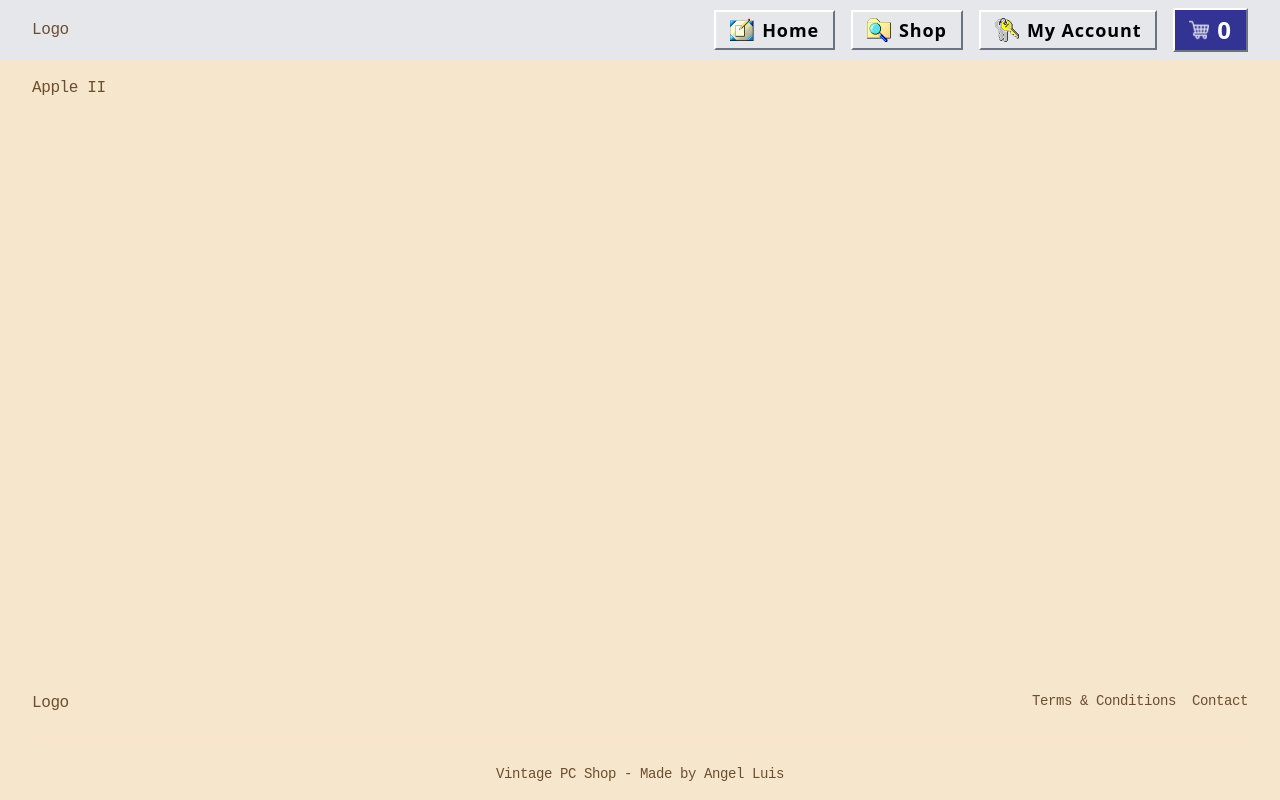
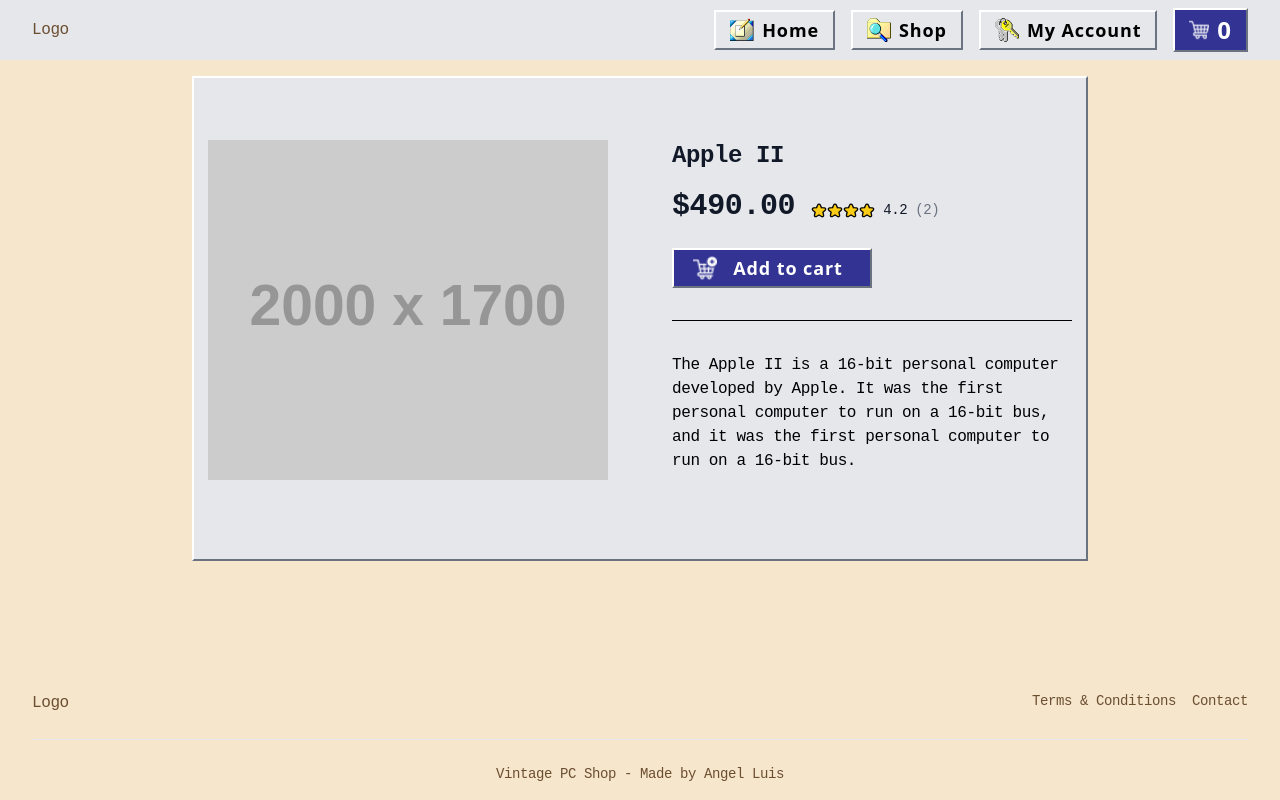
Before and after one commit to angel-luis/vintage-pc-shop, a React (Vite) app: page /product/apple-ii in a window 1280 px wide. Built offline with nearby package versions, Linux system fonts and the light colour scheme; no server answers; a web font is replaced by a local one.

Commit message:
Product section & componentize add to cart button

```diff
--- /dev/null
+++ b/src/components/product/add-to-cart-button.tsx
@@ -0,0 +1,16 @@
+import { useContext } from "react";
+
+import Button from "@/components/common/button";
+import { CartContext } from "@/contexts/cart-context";
+import { Product } from "@/lib/definitions";
+
+export default function AddToCartButton({ product }: { product: Product }) {
+  const { handleAddToCart } = useContext(CartContext);
+
+  return (
+    <Button style="tertiary" onClick={() => handleAddToCart(product)} widthFull>
+      <img src="/icons/add-to-cart.png" className="-ms-2 me-2 h-6 w-6" />
+      Add to cart
+    </Button>
+  );
+}
--- a/src/components/product/product-card.tsx
+++ b/src/components/product/product-card.tsx
@@ -1,14 +1,12 @@
-import { useContext } from "react";
 import { Link } from "react-router-dom";
 
-import Button from "@/components/common/button";
-import { CartContext } from "@/contexts/cart-context";
+import ProductScore from "@/components/product/product-score";
 import currencyConverter from "@/lib/currency-converter";
 import { Product } from "@/lib/definitions";
 
+import AddToCartButton from "./add-to-cart-button";
+
 export default function ProductCard({ product }: { product: Product }) {
-  const { handleAddToCart } = useContext(CartContext);
-
   return (
     <div className="relative rounded-lg border bg-gray-200 p-6">
       <div className="w95-border">
@@ -26,34 +24,14 @@
           </Link>
 
           <div className="flex items-center justify-between mb-4">
-            <div className="mt-2 flex items-center gap-2">
-              <div className="flex items-center">
-                {[...Array(product.stars)].map((_, index) => (
-                  <img key={index} className="h-4 w-4" src="icons/star.svg" />
-                ))}
-              </div>
-              <p className="text-sm font-medium text-gray-900">
-                {product.score.toFixed(1)}
-              </p>
-
-              <p className="text-sm font-medium text-gray-500">
-                ({product.reviews})
-              </p>
-            </div>
+            <ProductScore product={product} />
 
             <p className="text-2xl font-extrabold leading-tight text-gray-900">
               {currencyConverter(product.price)}
             </p>
           </div>
 
-          <Button
-            style="tertiary"
-            onClick={() => handleAddToCart(product)}
-            widthFull
-          >
-            <img src="icons/add-to-cart.png" className="-ms-2 me-2 h-6 w-6" />
-            Add to cart
-          </Button>
+          <AddToCartButton product={product} />
         </div>
       </div>
     </div>
--- /dev/null
+++ b/src/components/product/product-score.tsx
@@ -0,0 +1,18 @@
+import { Product } from "@/lib/definitions";
+
+export default function ProductScore({ product }: { product: Product }) {
+  return (
+    <div className="mt-2 flex items-center gap-2">
+      <div className="flex items-center">
+        {[...Array(product.stars)].map((_, index) => (
+          <img key={index} className="h-4 w-4" src="/icons/star.svg" />
+        ))}
+      </div>
+      <p className="text-sm font-medium text-gray-900">
+        {product.score.toFixed(1)}
+      </p>
+
+      <p className="text-sm font-medium text-gray-500">({product.reviews})</p>
+    </div>
+  );
+}
--- /dev/null
+++ b/src/components/product/product-section.tsx
@@ -0,0 +1,39 @@
+import AddToCartButton from "@/components/product/add-to-cart-button";
+import ProductScore from "@/components/product/product-score";
+import currencyConverter from "@/lib/currency-converter";
+import { Product } from "@/lib/definitions";
+
+export default function ProductSection({ product }: { product: Product }) {
+  return (
+    <section className="relative py-8 bg-gray-200 md:py-16 max-w-4xl mx-auto">
+      <div className="w95-border max-w-screen-xl px-4 mx-auto 2xl:px-0">
+        <div className="lg:grid lg:grid-cols-2 lg:gap-8 xl:gap-16">
+          <div className="shrink-0 max-w-md lg:max-w-lg mx-auto">
+            <img className="w-full" src={product.image} alt="" />
+          </div>
+
+          <div className="mt-6 sm:mt-8 lg:mt-0">
+            <h1 className="text-xl font-semibold text-gray-900 sm:text-2xl">
+              {product.title}
+            </h1>
+            <div className="mt-4 sm:items-center sm:gap-4 sm:flex">
+              <p className="text-2xl font-extrabold text-gray-900 sm:text-3xl">
+                {currencyConverter(product.price)}
+              </p>
+
+              <ProductScore product={product} />
+            </div>
+
+            <div className="mt-6 w-1/2">
+              <AddToCartButton product={product} />
+            </div>
+
+            <hr className="my-6 md:my-8 border-black" />
+
+            <p className="mb-6 text-black">{product.description}</p>
+          </div>
+        </div>
+      </div>
+    </section>
+  );
+}
--- a/src/data/products-mockup.json
+++ b/src/data/products-mockup.json
@@ -3,27 +3,30 @@
     "slug": "apple-ii",
     "title": "Apple II",
     "price": 490,
-    "image": "https://placehold.co/280x280",
+    "image": "https://placehold.co/2000x1700",
     "stars": 4,
     "score": 4.2,
-    "reviews": 2
+    "reviews": 2,
+    "description": "The Apple II is a 16-bit personal computer developed by Apple. It was the first personal computer to run on a 16-bit bus, and it was the first personal computer to run on a 16-bit bus."
   },
   {
     "slug": "commodore-64",
     "title": "Commodore 64",
     "price": 345,
-    "image": "https://placehold.co/280x280",
+    "image": "https://placehold.co/2000x1700",
     "stars": 4,
     "score": 4.7,
-    "reviews": 8
+    "reviews": 8,
+    "description": "The Commodore 64 is a 64-bit personal computer developed by Commodore. It was the first personal computer to run on a 64-bit bus, and it was the first personal computer to run on a 64-bit bus."
   },
   {
     "slug": "ibm-pc",
     "title": "IBM PC",
     "price": 680,
-    "image": "https://placehold.co/280x280",
+    "image": "https://placehold.co/2000x1700",
     "stars": 5,
     "score": 5,
-    "reviews": 1
+    "reviews": 1,
+    "description": "The IBM PC is a 16-bit personal computer developed by IBM. It was the first personal computer to run on a 16-bit bus, and it was the first personal computer to run on a 16-bit bus."
   }
 ]
--- a/src/lib/definitions.ts
+++ b/src/lib/definitions.ts
@@ -11,6 +11,7 @@
   stars: number;
   score: number;
   reviews: number;
+  description: string;
 };
 
 export type ProductCart = Product & {
--- a/src/routes/product.tsx
+++ b/src/routes/product.tsx
@@ -1,6 +1,7 @@
 import { useContext } from "react";
 import { useParams } from "react-router-dom";
 
+import ProductSection from "@/components/product/product-section";
 import { ProductContext } from "@/contexts/product-context";
 import { Product } from "@/lib/definitions";
 
@@ -11,7 +12,7 @@
   const product = products.find((product: Product) => product.slug === slug);
 
   if (product) {
-    return <h1>{product.title}</h1>;
+    return <ProductSection product={product} />;
   } else {
     return <h1>Product not found!</h1>;
   }
```
